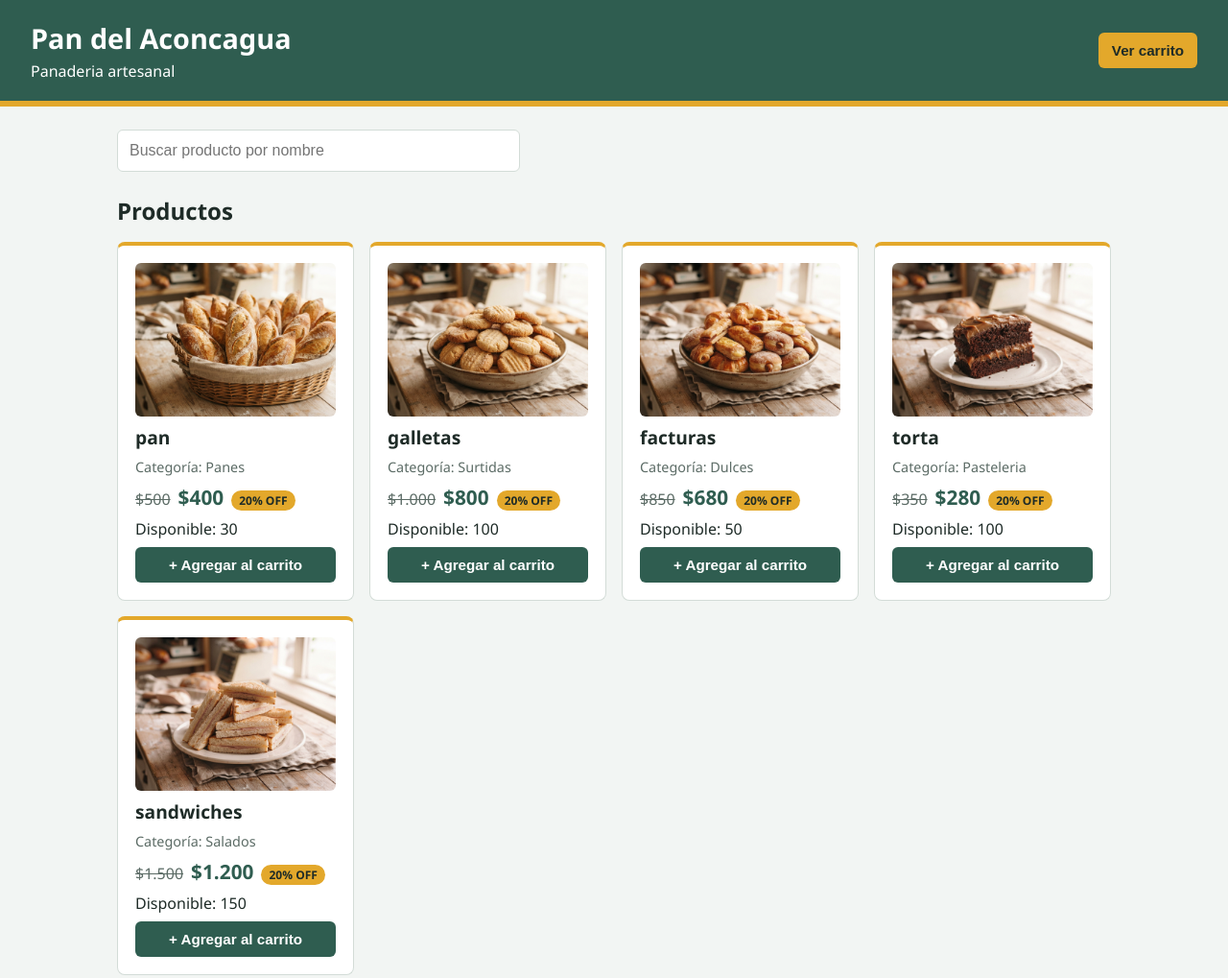
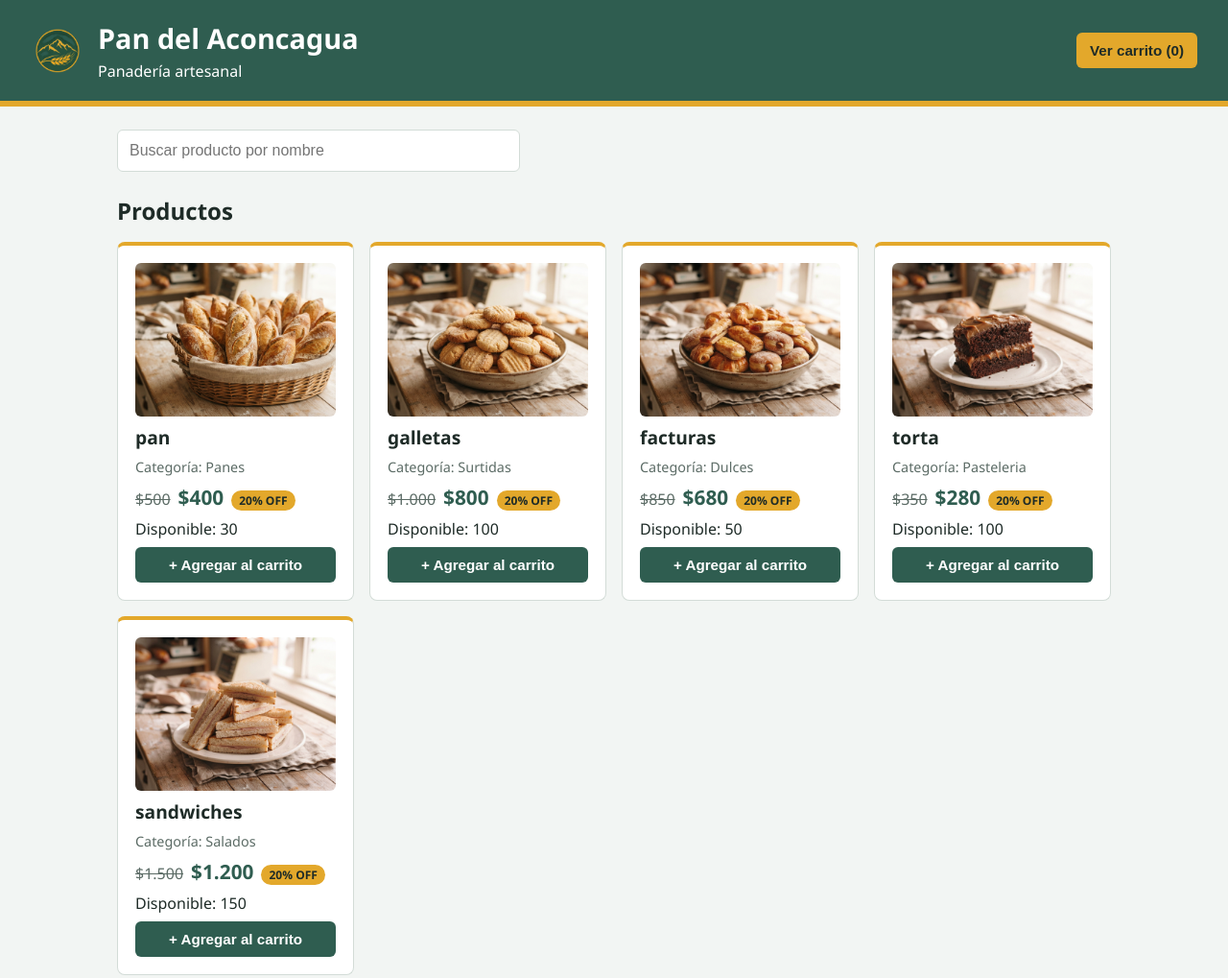
Before and after one commit to Pablo-9019/Proyecto-Final-JavaScript, a plain HTML site: page index.html in a window 1280 px wide. Shown: the whole page at 96% size. Drawn offline with nearby package versions, Linux system fonts and the light colour scheme; some packages are replaced by stand-ins of ours; a script that the page names is missing.

Commit message:
Encabezado: logo, tilde y contador

```diff
--- a/index.html
+++ b/index.html
@@ -9,15 +9,20 @@
     <script defer src="https://cdn.jsdelivr.net/npm/sweetalert2@11"></script>
     <script defer src="https://cdn.jsdelivr.net/npm/toastify-js"></script>
     <script defer src="js/main.js"></script>
+    <link rel="icon" href="assets/img/logo.png">
 </head>
 <body>
     <header class="encabezado">
+    <div class="encabezado-marca">
+        <img src="assets/img/logo.png" alt="Logo de Pan del Aconcagua" class="logo">
         <div class="encabezado-titulo">
             <h1>Pan del Aconcagua</h1>
-            <p>Panaderia artesanal</p>
+            <p>Panadería artesanal</p>
         </div>
-        <button type="button" id="ver-carrito" class="btn-carrito">Ver carrito</button>
-    </header>
+    </div>
+    <button type="button" id="ver-carrito" class="btn-carrito">Ver carrito (<span id="contador">0</span>)</button>
+</header>
+
 
     <main class="contenido">
         <div class="barra-busqueda">
```
